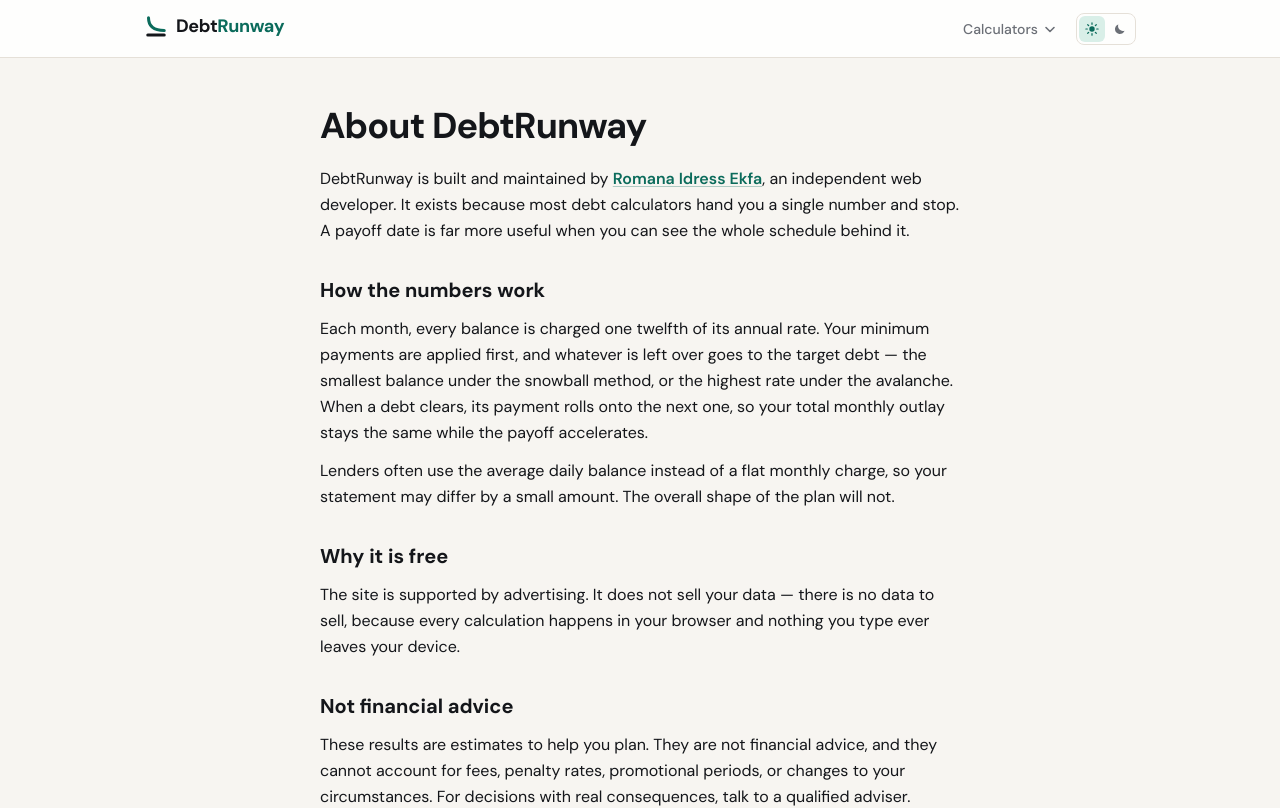
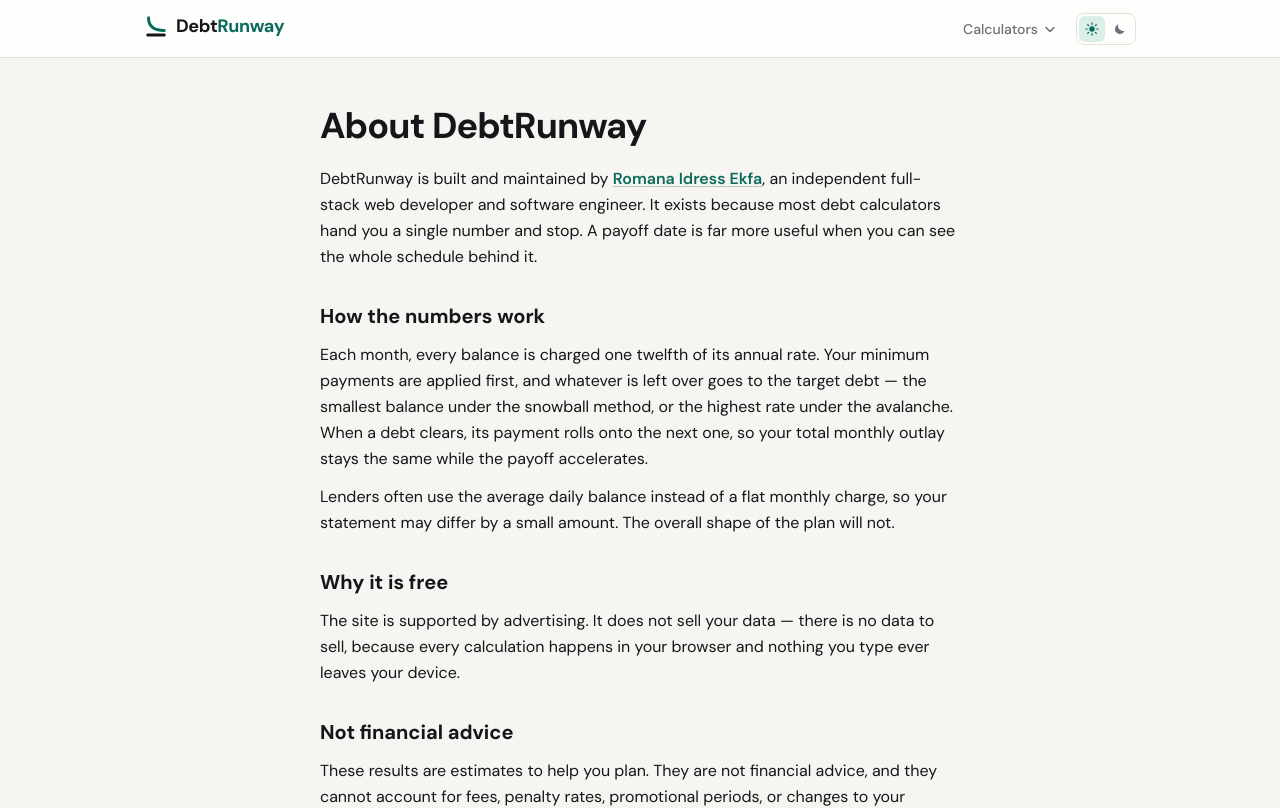
Before and after one commit to RomanaIdressEkfa/debtrunway, a Next.js app: page /about in a window 1280 px wide. Shown: the top 808 px of the page. Built offline with nearby package versions, Linux system fonts and the light colour scheme.

Commit message:
Update the author's title to full-stack developer and software engineer
schema.org accepts several job titles, so both are listed there; the visible
prose keeps one natural phrase per page.

```diff
--- a/src/app/about/page.tsx
+++ b/src/app/about/page.tsx
@@ -18,7 +18,7 @@
             mainEntity: {
               "@type": "Person",
               name: "Romana Idress Ekfa",
-              jobTitle: "Web developer",
+              jobTitle: ["Software engineer", "Full-stack web developer"],
               url: "https://debtrunway.com/about",
               // sameAs is how you tell Google that the author of this site and
               // the person behind that profile are the same human. On a money
@@ -46,9 +46,10 @@
         >
           Romana Idress Ekfa
         </a>
-        , an independent web developer. It exists because most debt calculators
-        hand you a single number and stop. A payoff date is far more useful when
-        you can see the whole schedule behind it.
+        , an independent full-stack web developer and software engineer. It
+        exists because most debt calculators hand you a single number and stop.
+        A payoff date is far more useful when you can see the whole schedule
+        behind it.
       </p>
 
       <h2 className="mt-8 text-xl font-bold">How the numbers work</h2>
--- a/src/app/contact/page.tsx
+++ b/src/app/contact/page.tsx
@@ -60,9 +60,9 @@
           >
             Romana Idress Ekfa
           </a>
-          , an independent web developer. Expect a reply within a few days —
-          this is not a company with a support desk, and honesty about that
-          seems better than promising an hour.
+          , an independent full-stack web developer. Expect a reply within a few
+          days — this is not a company with a support desk, and honesty about
+          that seems better than promising an hour.
         </p>
 
         <a
```
